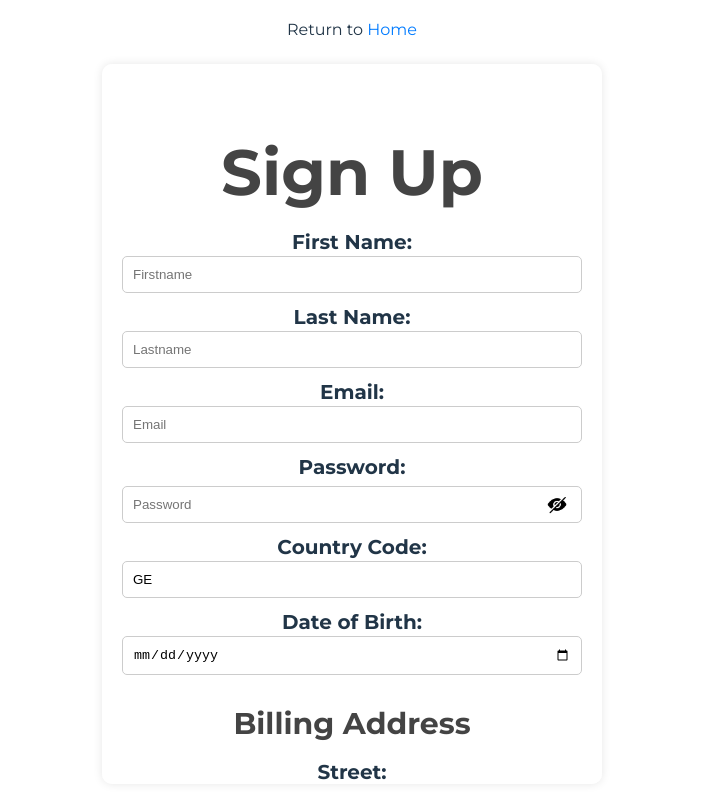
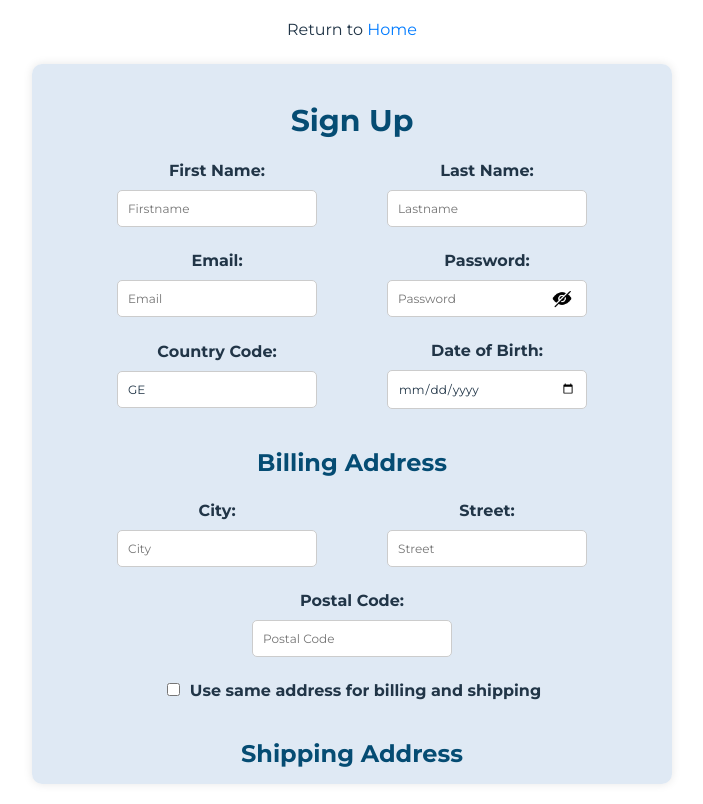
Before and after one commit to guranda26/ecommerce-website, a React (Vite) app: page /register in a window 1280 px wide. Shown: the whole page, without its empty margins (288-991 px from the left). Built offline with nearby package versions, Linux system fonts and the light colour scheme; no server answers; what @commercetools/platform-sdk, @commercetools/sdk-client-v2 would draw is missing.

Commit message:
add styles to registration form

```diff
--- a/src/components/passwordInput/PasswordInput.css
+++ b/src/components/passwordInput/PasswordInput.css
@@ -1,28 +1,3 @@
-.password-field {
-  display: flex;
-  justify-content: center;
-  flex-direction: column;
-}
-
-.input-container {
-  display: flex;
-  flex-direction: column;
-  align-items: center;
-  width: 100%;
-  justify-content: center;
-}
-
-.input-container input {
-  padding-right: 2rem;
-}
-
-.icon-container {
-  right: 25px;
-  top: 2px;
-  cursor: pointer;
-  display: inline;
-}
-
 .visibility-icon {
   margin-top: 1.5rem;
   margin-right: 5px;
--- a/src/pages/register/Register.css
+++ b/src/pages/register/Register.css
@@ -4,7 +4,6 @@
   box-sizing: border-box;
   font-family: Arial, sans-serif;
   background-color: #f4f4f4;
-  color: #333;
   line-height: 1.6;
   height: 100vh;
   display: flex;
@@ -14,62 +13,90 @@
 }
 
 .registration-section {
-  background: #fff;
-  padding: 20px;
+  background: var(--content-bg);
+  padding: 15px;
   border-radius: 10px;
   box-shadow: 0 0 10px rgba(0, 0, 0, 0.1);
-  max-width: 500px;
   width: 100%;
   margin: 20px;
   max-height: 90vh;
   overflow-y: auto;
+  width: 50vw;
 }
 
 /* Form elements */
 .register-form {
   display: flex;
   flex-direction: column;
+  justify-content: center;
 }
 
 .registration-section h1,
 .registration-section h2 {
   margin-bottom: 20px;
-  color: #444;
+  color: var(--brand-color);
+  font-size: 1.2rem;
 }
 
-label {
+.registration-section h1 {
+  font-size: 1.5rem;
+}
+
+.registration-section label {
   margin-bottom: 5px;
+  color: var(--dark-color);
+  font-family: Montserrat, Inter, system-ui, Avenir, Helvetica, Arial,
+    sans-serif;
+  font-size: 0.8rem;
   font-weight: bold;
 }
 
-input[type='text'],
-input[type='email'],
-input[type='password'],
-input[type='date'] {
+.register-form input[type='text'],
+.register-form input[type='email'],
+.register-form input[type='password'],
+.register-form input[type='date'] {
   padding: 10px;
   margin-bottom: 10px;
   border: 1px solid #ccc;
   border-radius: 5px;
-  width: 100%;
-  box-sizing: border-box;
+  color: var(--dark-color);
+  font-family: Montserrat, Inter, system-ui, Avenir, Helvetica, Arial,
+    sans-serif;
+  background-color: #fff;
+  min-width: 200px;
+  font-size: 0.6rem;
 }
 
-input[type='checkbox'] {
+.register-form input[type='checkbox'] {
   margin-right: 10px;
 }
 
-button {
-  padding: 10px 20px;
-  background: #007bff;
-  color: #fff;
-  border: none;
-  border-radius: 5px;
-  cursor: pointer;
-  margin-top: 10px;
+.checkbox-label input {
+  font-size: 1rem;
+  font-weight: normal;
+  background-color: #007bff;
 }
 
-button:hover {
-  background: #0056b3;
+.input-container {
+  display: flex;
+  flex-direction: column;
+  align-items: center;
+  margin-bottom: 10px;
+}
+
+.register-btn {
+  margin-top: 10px;
+  font-size: 1rem;
+  cursor: pointer;
+}
+
+.button {
+  width: auto;
+  cursor: pointer;
+}
+
+.button:hover {
+  color: var(--brand-color);
 }
 
 .error {
@@ -87,6 +114,14 @@ button:hover {
 
 .input-container {
   position: relative;
+  display: flex;
+  justify-content: space-between;
+  align-items: center;
+}
+.input-row {
+  display: flex;
+  justify-content: space-evenly;
+  align-items: center;
 }
 
 .icon-container {
--- a/src/pages/register/Register.tsx
+++ b/src/pages/register/Register.tsx
@@ -41,7 +41,7 @@ const validCountries: CountryCode[] = [
   'pl',
 ];
 
-// import '../../index.css';
+import '../../index.css';
 import './Register.css';
 const RegistrationForm = () => {
   const [customerData, setCustomerData] = useState<CustomerData>({
@@ -292,7 +292,8 @@ const RegistrationForm = () => {
         <h1>Sign Up</h1>
         {serverError && <div className="server-error">{serverError}</div>}
         <form onSubmit={handleSubmit} className="register-form">
-          <div>
+          <div className="input-row">
+            <div className="input-container">
               <label htmlFor="firstName">First Name:</label>
               <input
                 type="text"
@@ -306,7 +307,7 @@ const RegistrationForm = () => {
                 <div className="error">{errors.firstName}</div>
               )}
             </div>
-          <div>
+            <div className="input-container">
               <label htmlFor="lastName">Last Name:</label>
               <input
                 type="text"
@@ -316,9 +317,13 @@ const RegistrationForm = () => {
                 value={customerData.lastName}
                 onChange={handleChange}
               />
-            {errors.lastName && <div className="error">{errors.lastName}</div>}
+              {errors.lastName && (
+                <div className="error">{errors.lastName}</div>
+              )}
             </div>
-          <div>
+          </div>
+          <div className="input-row">
+            <div className="input-container">
               <label htmlFor="email">Email:</label>
               <input
                 type="email"
@@ -335,7 +340,9 @@ const RegistrationForm = () => {
               onPasswordChange={handlePasswordChange}
               error={errors.password || ''}
             />
-          <div>
+          </div>
+          <div className="input-row">
+            <div className="input-container">
               <label htmlFor="countryCode">Country Code:</label>
               <input
                 type="text"
@@ -348,7 +355,7 @@ const RegistrationForm = () => {
                 <div className="error">{errors.countryCode}</div>
               )}
             </div>
-          <div>
+            <div className="input-container">
               <label htmlFor="dateOfBirth">Date of Birth:</label>
               <input
                 type="date"
@@ -361,9 +368,25 @@ const RegistrationForm = () => {
                 <div className="error">{errors.dateOfBirth}</div>
               )}
             </div>
+          </div>
 
           <h2>Billing Address</h2>
-          <div>
+          <div className="input-row">
+            <div className="input-container">
+              <label htmlFor="billingCity">City:</label>
+              <input
+                type="text"
+                id="billingCity"
+                name="city"
+                placeholder="City"
+                value={customerData.billingAddress.city}
+                onChange={(e) => handleAddressChange(e, 'billing')}
+              />
+              {errors.billingAddress?.city && (
+                <div className="error">{errors.billingAddress.city}</div>
+              )}
+            </div>
+            <div className="input-container">
               <label htmlFor="billingStreet">Street:</label>
               <input
                 type="text"
@@ -377,21 +400,8 @@ const RegistrationForm = () => {
                 <div className="error">{errors.billingAddress.street}</div>
               )}
             </div>
-          <div>
-            <label htmlFor="billingCity">City:</label>
-            <input
-              type="text"
-              id="billingCity"
-              name="city"
-              placeholder="City"
-              value={customerData.billingAddress.city}
-              onChange={(e) => handleAddressChange(e, 'billing')}
-            />
-            {errors.billingAddress?.city && (
-              <div className="error">{errors.billingAddress.city}</div>
-            )}
           </div>
-          <div>
+          <div className="input-container">
             <label htmlFor="billingPostalCode">Postal Code:</label>
             <input
               type="text"
@@ -406,8 +416,8 @@ const RegistrationForm = () => {
             )}
           </div>
 
-          <div>
-            <label htmlFor="useSameAddress">
+          <div className="input-container">
+            <label htmlFor="useSameAddress" className="checkbox-label">
               <input
                 type="checkbox"
                 id="useSameAddress"
@@ -422,7 +432,22 @@ const RegistrationForm = () => {
           {!customerData.useSameAddress && (
             <>
               <h2>Shipping Address</h2>
-              <div>
+              <div className="input-row">
+                <div className="input-container">
+                  <label htmlFor="shippingCity">City:</label>
+                  <input
+                    type="text"
+                    id="shippingCity"
+                    name="city"
+                    placeholder="City"
+                    value={customerData.shippingAddress.city}
+                    onChange={(e) => handleAddressChange(e, 'shipping')}
+                  />
+                  {errors.shippingAddress?.city && (
+                    <div className="error">{errors.shippingAddress.city}</div>
+                  )}
+                </div>
+                <div className="input-container">
                   <label htmlFor="shippingStreet">Street:</label>
                   <input
                     type="text"
@@ -436,21 +461,8 @@ const RegistrationForm = () => {
                     <div className="error">{errors.shippingAddress.street}</div>
                   )}
                 </div>
-              <div>
-                <label htmlFor="shippingCity">City:</label>
-                <input
-                  type="text"
-                  id="shippingCity"
-                  name="city"
-                  placeholder="City"
-                  value={customerData.shippingAddress.city}
-                  onChange={(e) => handleAddressChange(e, 'shipping')}
-                />
-                {errors.shippingAddress?.city && (
-                  <div className="error">{errors.shippingAddress.city}</div>
-                )}
               </div>
-              <div>
+              <div className="input-container">
                 <label htmlFor="shippingPostalCode">Postal Code:</label>
                 <input
                   type="text"
@@ -469,8 +481,8 @@ const RegistrationForm = () => {
             </>
           )}
 
-          <div>
-            <label htmlFor="setAsDefaultAddress">
+          <div className="input-container">
+            <label htmlFor="setAsDefaultAddress" className="checkbox-label">
               <input
                 type="checkbox"
                 id="setAsDefaultAddress"
@@ -481,10 +493,11 @@ const RegistrationForm = () => {
               Set as default address
             </label>
           </div>
-
-          <button type="submit" className="button register">
+          <div>
+            <button type="submit" className="button register-btn">
               Register
             </button>
+          </div>
           {errors.submit && <div className="error">{errors.submit}</div>}
           {success && <div className="success">Registration successful!</div>}
         </form>
```
Lines whose indentation alone changed are shown as unchanged.
